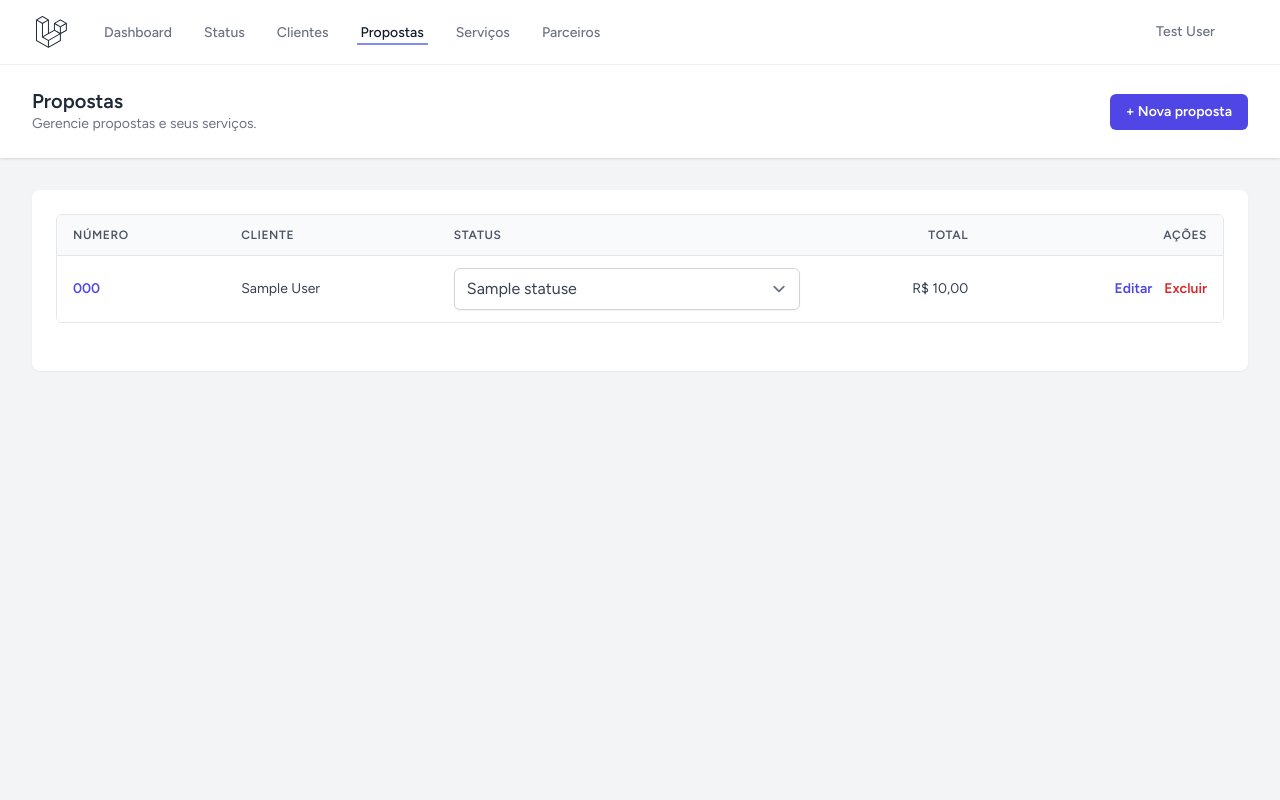
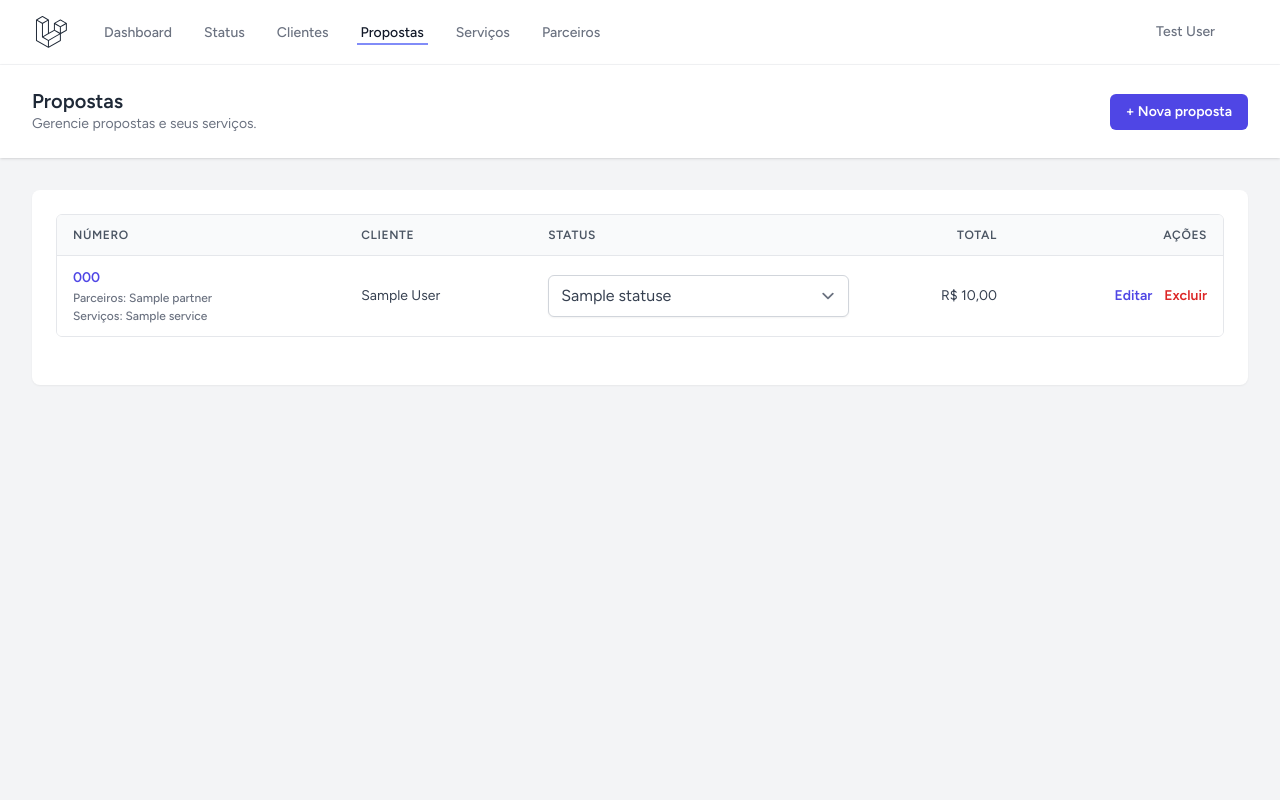
Before and after one commit to sigtechtecnologia-coder/axis, a Laravel app: page /quotes in a window 1280 px wide. Run offline with Laravel 12, Linux system fonts and the light colour scheme; a user stored in the database is signed in; data comes from the database, SQL or seed files in the repository; tables that the repository leaves empty hold one stand-in row (values such as "Sample post"); style sheets or scripts are compiled from the project's sources.

Commit message:
Show partners and services inline in quotes listing
Co-authored-by: sigtechtecnologia-coder <262358951+sigtechtecnologia-coder@users.noreply.github.com>

```diff
--- a/app/Http/Controllers/QuoteController.php
+++ b/app/Http/Controllers/QuoteController.php
@@ -16,7 +16,7 @@ class QuoteController extends Controller
     public function index()
     {
         $quotes = Quote::query()
-            ->with(['client', 'status'])
+            ->with(['client', 'status', 'quoteServices.service', 'quoteServices.partner'])
             ->orderByDesc('id')
             ->paginate(20);
 
--- a/resources/views/quotes/index.blade.php
+++ b/resources/views/quotes/index.blade.php
@@ -39,6 +39,16 @@
                                             <a class="text-indigo-600 hover:text-indigo-800 font-semibold" href="{{ route('quotes.show', $q) }}">
                                                 {{ $q->number }}
                                             </a>
+                                            @php
+                                                $partners = $q->quoteServices->pluck('partner.name')->unique()->filter()->implode(', ');
+                                                $services = $q->quoteServices->pluck('service.name')->unique()->filter()->implode(', ');
+                                            @endphp
+                                            @if($partners)
+                                                <div class="text-xs text-gray-500 mt-0.5">Parceiros: {{ $partners }}</div>
+                                            @endif
+                                            @if($services)
+                                                <div class="text-xs text-gray-500 mt-0.5">Serviços: {{ $services }}</div>
+                                            @endif
                                         </td>
                                         <td class="px-4 py-3 text-sm text-gray-700">{{ $q->client?->display_name ?? '-' }}</td>
 
```
